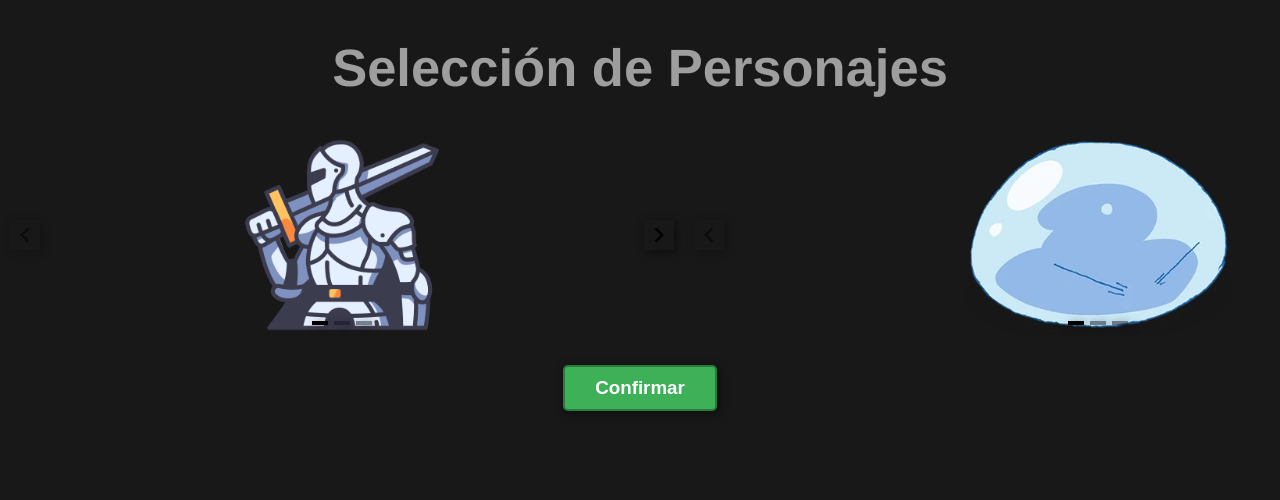
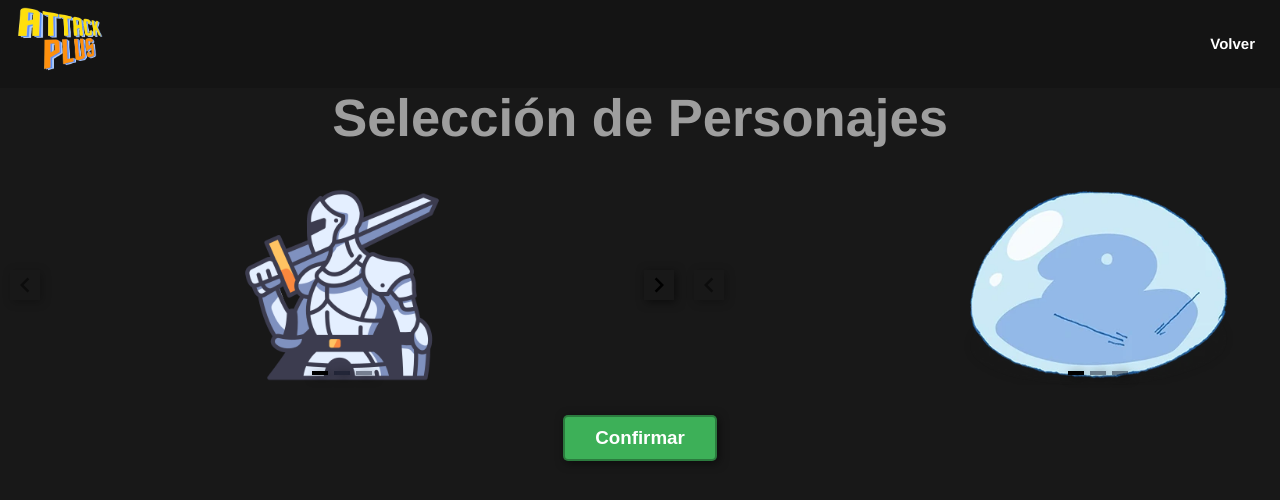
Before and after one commit to Yhiazer/JuegoPeleaVue, a Vue app in the folder taller3/: page /seleccion in a window 1280 px wide. Shown: the top 500 px of the page. Built offline with nearby package versions, Linux system fonts and the light colour scheme.

Commit message:
Se agrega el NavBar a seleccion, y la redireccion a la misma desde gameover

```diff
--- a/taller3/src/views/GameOverView.vue
+++ b/taller3/src/views/GameOverView.vue
@@ -7,7 +7,7 @@
         </div>
         <section style="padding: 25px;">
             <h3 style="padding: 20px;">¿Jugar Otra Vez?</h3>
-            <button @click="goToGame">Jugar</button>
+            <button @click="goToSeleccion">Jugar</button>
         </section>
     </div>
 </template>
@@ -20,8 +20,8 @@ export default {
         NavBar
     },
     methods: {
-        goToGame() {
-            this.$router.push({ name: 'game' });
+        goToSeleccion() {
+            this.$router.push({ name: 'seleccion' });
         }
     },
     props: {
--- a/taller3/src/views/SelectCharacterView.vue
+++ b/taller3/src/views/SelectCharacterView.vue
@@ -1,5 +1,6 @@
 <template>
-  <div>
+  <NavBar />
+  <div style="padding-top: 50px;">
     <h1 style="text-align: center; padding: 2%;">Selección de Personajes</h1>
 
     <div class="carousel-container">
@@ -41,6 +42,7 @@
 import 'vue3-carousel/dist/carousel.css'
 import { Carousel, Slide, Pagination, Navigation } from 'vue3-carousel'
 import { useGameDataStore } from '@/stores/imagenes';
+import NavBar from '@/components/NavBar.vue';
 
 export default {
   name: 'SelectCharacterView',
@@ -49,6 +51,7 @@ export default {
     Slide,
     Pagination,
     Navigation,
+    NavBar,
   },
   data() {
     return {
```
